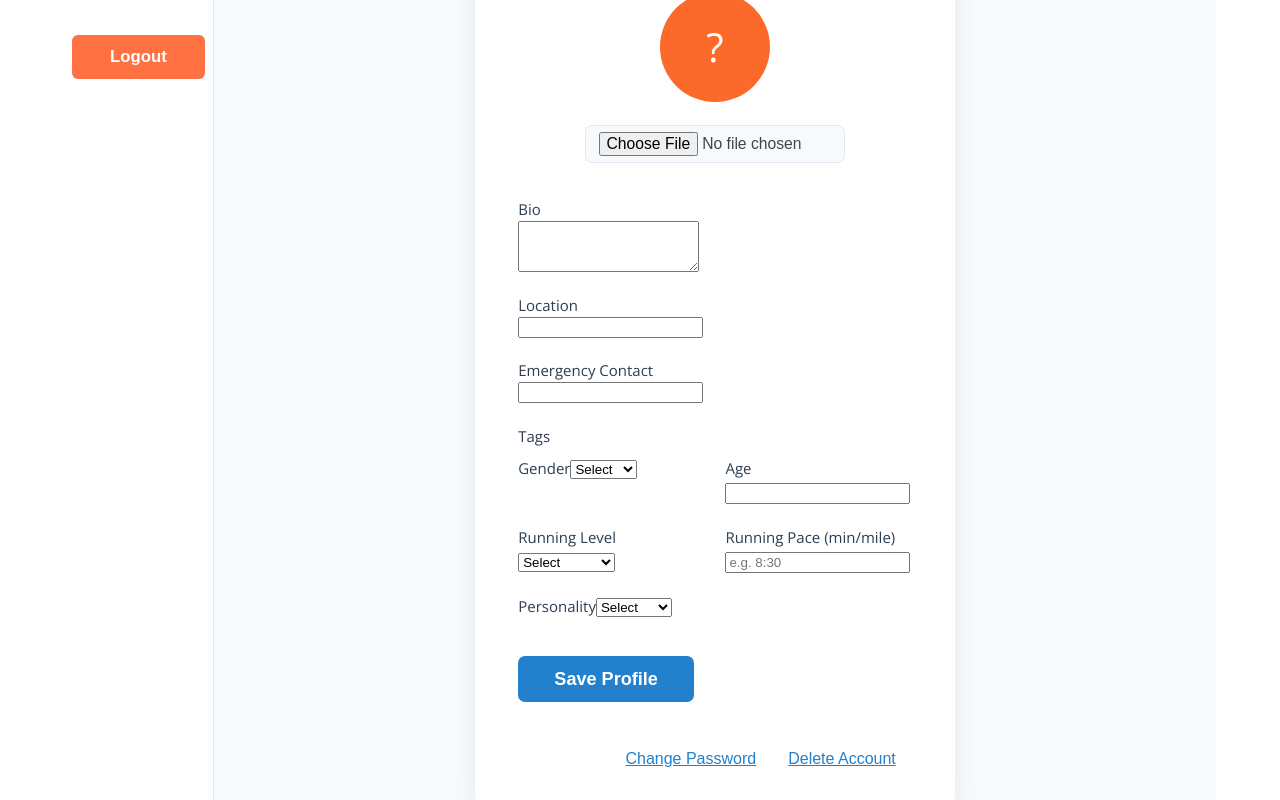
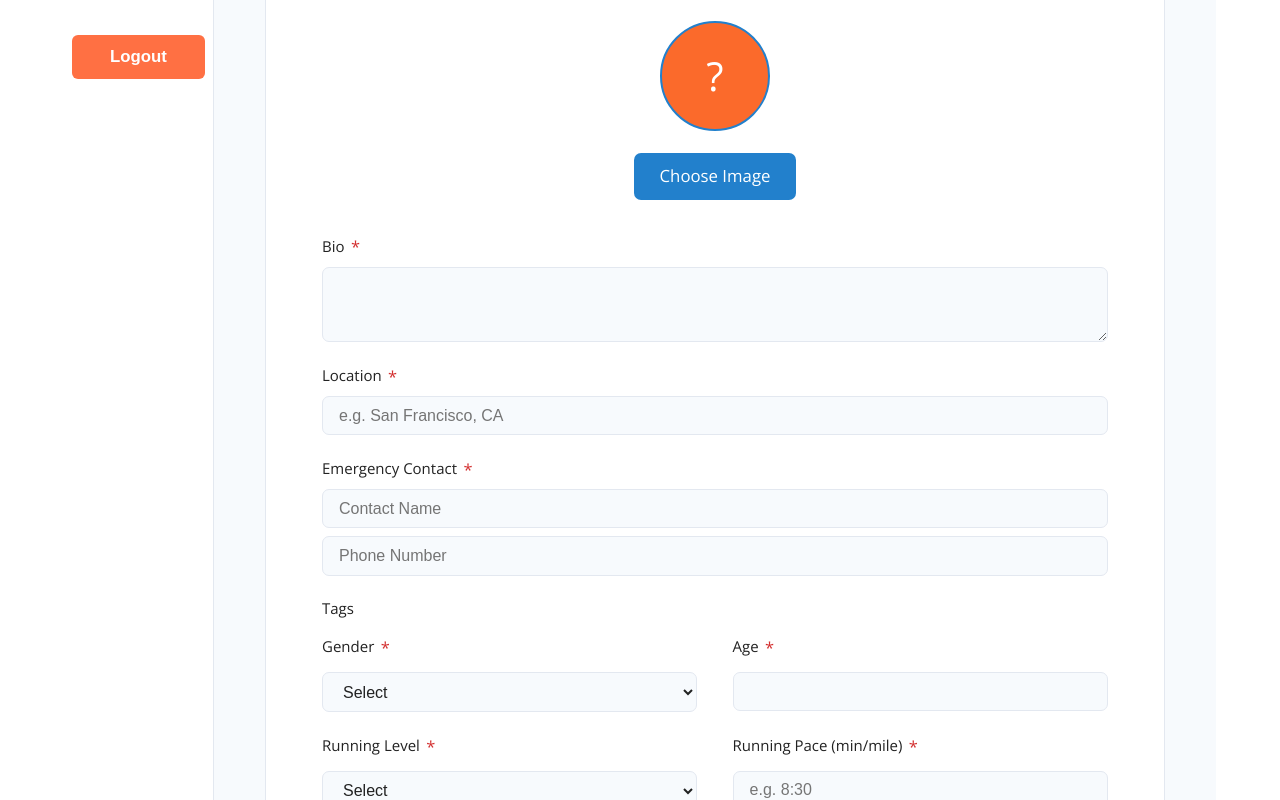
Before and after one commit to mg126e/Project_Frontend, a Vue app: page /dashboard/profile in a window 1280 px wide. Shown: the part 340-1140 px from the top of the page. Built offline with nearby package versions, Linux system fonts and the light colour scheme.

Commit message:
working on profile view and change password

```diff
--- a/src/views/UserProfileView.vue
+++ b/src/views/UserProfileView.vue
@@ -1,9 +1,9 @@
 <template>
   <section class="profile-edit">
     <h1>Edit Profile</h1>
-    <form @submit.prevent="saveProfile" class="profile-form">
+    <form v-if="isEditMode" @submit.prevent="saveProfile" class="profile-form">
       <div class="form-group">
-        <label for="displayname">Display Name</label>
+        <label for="displayname">Display Name <span class="required-star">*</span></label>
         <input id="displayname" v-model="profile.displayname" type="text" required />
       </div>
       <div class="profile-avatar-row">
@@ -13,26 +13,32 @@
         <div v-else class="profile-fallback-avatar">
           <span>{{ (auth.user?.username?.charAt(0) || '?').toUpperCase() }}</span>
         </div>
-        <input id="profileImage" type="file" @change="onImageChange" accept="image/*" class="profile-image-input" />
+        <label for="profileImage" class="btn-upload">
+          <input id="profileImage" type="file" @change="onImageChange" accept="image/*" class="profile-image-input" />
+          <span>Choose Image</span>
+        </label>
       </div>
       <div class="form-group">
-        <label for="bio">Bio</label>
-        <textarea id="bio" v-model="profile.bio" rows="3" />
+        <label for="bio">Bio <span class="required-star">*</span></label>
+        <textarea id="bio" v-model="profile.bio" rows="3" required />
       </div>
       <div class="form-group">
-        <label for="location">Location</label>
-        <input id="location" v-model="profile.location" type="text" />
+        <label for="location">Location <span class="required-star">*</span></label>
+        <input id="location" v-model="profile.location" type="text" required placeholder="e.g. San Francisco, CA" />
+        <span v-if="locationError" class="error-msg">Location must be in format: City, ST</span>
       </div>
       <div class="form-group">
-        <label for="emergencyContact">Emergency Contact</label>
-        <input id="emergencyContact" v-model="profile.emergencyContact" type="text" />
+        <label for="emergencyContact">Emergency Contact <span class="required-star">*</span></label>
+        <input id="emergencyContact" v-model="profile.emergencyContact" type="text" required placeholder="Contact Name" style="margin-bottom:0.5em;" />
+        <input id="emergencyContactPhone" v-model="profile.emergencyContactPhone" type="tel" required placeholder="Phone Number" @input="onEmergencyPhoneInput" />
+        <span v-if="emergencyPhoneError" class="error-msg">Enter a valid phone number</span>
       </div>
       <div class="form-group">
         <label>Tags</label>
         <div class="tags-grid">
           <div>
-            <label>Gender</label>
-            <select v-model="profile.tags.gender">
+            <label>Gender <span class="required-star">*</span></label>
+            <select v-model="profile.tags.gender" required>
               <option value="">Select</option>
               <option value="female">Female</option>
               <option value="male">Male</option>
@@ -44,15 +50,16 @@
               type="text"
               placeholder="You may specify here"
               style="margin-top: 0.5em; width: 100%;"
+              required
             />
           </div>
           <div>
-            <label>Age</label>
-            <input v-model="profile.tags.age" type="number" min="0" />
+            <label>Age <span class="required-star">*</span></label>
+            <input v-model="profile.tags.age" type="number" min="0" required />
           </div>
           <div>
-            <label>Running Level</label>
-            <select v-model="profile.tags.runningLevel">
+            <label>Running Level <span class="required-star">*</span></label>
+            <select v-model="profile.tags.runningLevel" required>
               <option value="">Select</option>
               <option value="beginner">Beginner</option>
               <option value="intermediate">Intermediate</option>
@@ -60,12 +67,13 @@
             </select>
           </div>
           <div>
-            <label>Running Pace (min/mile)</label>
-            <input v-model="profile.tags.runningPace" type="text" placeholder="e.g. 8:30" />
+            <label>Running Pace (min/mile) <span class="required-star">*</span></label>
+            <input v-model="profile.tags.runningPace" type="text" placeholder="e.g. 8:30" required @input="onPaceInput" />
+            <span v-if="paceError" class="error-msg">Running pace must be in correct format (e.g. 8:30)</span>
           </div>
           <div>
-            <label>Personality</label>
-            <select v-model="profile.tags.personality">
+            <label>Personality <span class="required-star">*</span></label>
+            <select v-model="profile.tags.personality" required>
               <option value="">Select</option>
               <option value="introvert">Introvert</option>
               <option value="extrovert">Extrovert</option>
@@ -77,7 +85,42 @@
       <button class="btn-primary" type="submit">Save Profile</button>
     </form>
 
-    <div class="change-password-trigger">
+    <div v-else class="profile-view-grid">
+      <div class="profile-view-main">
+        <div class="profile-view-tags">
+          <div class="profile-tag-row"><span class="profile-label">Display Name</span><span class="profile-value">{{ profile.displayname }}</span></div>
+          <div class="profile-tag-row"><span class="profile-label">Gender</span><span class="profile-value">{{ profile.tags.gender === 'other' ? profile.tags.genderOther : profile.tags.gender }}</span></div>
+          <div class="profile-tag-row"><span class="profile-label">Age</span><span class="profile-value">{{ profile.tags.age }}</span></div>
+          <div class="profile-tag-row"><span class="profile-label">Running Level</span><span class="profile-value">{{ profile.tags.runningLevel }}</span></div>
+          <div class="profile-tag-row"><span class="profile-label">Running Pace</span><span class="profile-value">{{ profile.tags.runningPace }}</span></div>
+          <div class="profile-tag-row"><span class="profile-label">Personality</span><span class="profile-value">{{ profile.tags.personality }}</span></div>
+          <div class="profile-tag-row"><span class="profile-label">Location</span><span class="profile-value">{{ profile.location }}</span></div>
+        </div>
+        <div class="profile-view-avatar-large">
+          <div v-if="profile.profileImage" class="profile-preview-wrapper">
+            <img :src="profile.profileImage" alt="Profile Preview" class="profile-preview-large" />
+          </div>
+          <div v-else class="profile-fallback-avatar-large">
+            <span>{{ (auth.user?.username?.charAt(0) || '?').toUpperCase() }}</span>
+          </div>
+        </div>
+      </div>
+      <div class="profile-view-bottom">
+        <div class="profile-bottom-left">
+          <span class="profile-label">Emergency Contact</span>
+          <span class="profile-value">{{ profile.emergencyContact }}<br v-if="profile.emergencyContact && profile.emergencyContactPhone" />
+            <span v-if="profile.emergencyContactPhone">📞 {{ profile.emergencyContactPhone }}</span>
+          </span>
+        </div>
+        <div class="profile-bottom-right">
+          <span class="profile-label">Bio</span>
+          <span class="profile-value">{{ profile.bio }}</span>
+        </div>
+      </div>
+      <button class="btn-primary" @click="isEditMode = true" style="margin-top:1.5rem;">Edit Profile</button>
+    </div>
+
+    <div v-if="isEditMode" class="change-password-trigger">
       <button class="btn-link" @click="showPasswordModal = true">Change Password</button>
       <button class="btn-link danger" @click="onDeleteUser">Delete Account</button>
     </div>
@@ -88,14 +131,14 @@
       @close="showPasswordModal = false"
       @password-changed="onPasswordChanged"
     />
+    <p v-if="passwordChangeMsg" class="success-msg">{{ passwordChangeMsg }}</p>
     <p v-if="deleteMsg" :class="{'error-msg': deleteMsgType==='error', 'success-msg': deleteMsgType==='success'}">{{ deleteMsg }}</p>
   </section>
 </template>
 
 <script setup>
-
 import { useAuthStore } from '../stores/auth';
-import { ref } from 'vue';
+import { ref, computed, onMounted } from 'vue';
 import ChangePasswordModal from '../components/ChangePasswordModal.vue';
 
 const auth = useAuthStore();
@@ -111,6 +154,7 @@ const profile = ref({
   bio: '',
   location: '',
   emergencyContact: '',
+  emergencyContactPhone: '',
   tags: {
     gender: '',
     genderOther: '',
@@ -119,6 +163,40 @@ const profile = ref({
     runningPace: '',
     personality: '',
   },
+});
+const emergencyPhoneError = ref(false);
+const passwordChangeMsg = ref('');
+function validatePhone(phone) {
+  // Accepts (123) 456-7890, 123-456-7890, 1234567890, 123.456.7890, 123 456 7890
+  return /^(\(\d{3}\)|\d{3})[-.\s]?\d{3}[-.\s]?\d{4}$/.test(phone);
+}
+
+function onEmergencyPhoneInput() {
+  emergencyPhoneError.value = !validatePhone(profile.value.emergencyContactPhone);
+}
+
+
+
+const isEditMode = ref(false);
+const locationError = ref(false);
+const paceError = ref(false);
+const isProfileEmpty = computed(() => {
+  const p = profile.value;
+  return !p.displayname || !p.bio || !p.location || !p.emergencyContact || !p.emergencyContactPhone || !p.tags.gender || !p.tags.age || !p.tags.runningLevel || !p.tags.runningPace || !p.tags.personality;
+});
+function validatePaceFormat(pace) {
+  // Accepts #:## or ##:##, minutes:seconds, 1 or 2 digits for minutes, always 2 digits for seconds
+  return /^\d{1,2}:[0-5]\d$/.test(pace);
+}
+
+function onPaceInput() {
+  paceError.value = !validatePaceFormat(profile.value.tags.runningPace);
+}
+
+onMounted(() => {
+  if (isProfileEmpty.value) {
+    isEditMode.value = true;
+  }
 });
 
 function onImageChange(e) {
@@ -132,8 +210,29 @@ function onImageChange(e) {
   }
 }
 
+function validateLocationFormat(location) {
+  // Accepts: City, ST (2 uppercase letters, optional spaces)
+  return /^\s*[^,]+,\s*[A-Z]{2}\s*$/.test(location);
+}
+
 function saveProfile() {
-  // TODO: Connect to backend or Pinia store for saving
+  locationError.value = false;
+  paceError.value = false;
+  emergencyPhoneError.value = false;
+  if (!validateLocationFormat(profile.value.location)) {
+    locationError.value = true;
+    return;
+  }
+  if (!validatePaceFormat(profile.value.tags.runningPace)) {
+    paceError.value = true;
+    return;
+  }
+  if (!validatePhone(profile.value.emergencyContactPhone)) {
+    emergencyPhoneError.value = true;
+    return;
+  }
+  // TODO: Connect to backend/Pinia store for saving
+  isEditMode.value = false;
   alert('Profile saved! (Connect this to your backend)');
 }
 
@@ -152,19 +251,25 @@ async function onDeleteUser() {
 
 function onPasswordChanged(msg) {
   showPasswordModal.value = false;
-  // Optionally show a message
+  passwordChangeMsg.value = msg;
+  setTimeout(() => { passwordChangeMsg.value = ''; }, 4000);
 }
 </script>
 
 <style scoped>
-
+.required-star {
+  color: #d32f2f;
+  font-size: 1.1em;
+  margin-left: 0.15em;
+  vertical-align: middle;
+}
 .profile-edit {
-  max-width: 480px;
+  max-width: 900px;
   margin: 3.5rem auto 0 auto;
   background: #fff;
-  border-radius: 18px;
-  padding: 2.5rem 2.7rem 2.2rem 2.7rem;
-  box-shadow: 0 4px 24px 0 rgba(0,0,0,0.07);
+  border-radius: 16px;
+  border: 1.5px solid #e3e8f0;
+  padding: 2.5rem 3.5rem 2.2rem 3.5rem;
   position: relative;
 }
 .profile-edit h1 {
@@ -178,6 +283,133 @@ function onPasswordChanged(msg) {
 .profile-form {
   margin-bottom: 2.2rem;
 }
+.profile-view-grid {
+  margin-bottom: 2.2rem;
+  background: linear-gradient(120deg, #f7fafd 60%, #e3e8f0 100%);
+  border-radius: 16px;
+  padding: 2.2rem 3.5rem 1.5rem 3.5rem;
+  display: flex;
+  flex-direction: column;
+  align-items: stretch;
+  border: 1.5px solid #e3e8f0;
+  min-width: 600px;
+  max-width: 900px;
+}
+.profile-view-main {
+  display: flex;
+  flex-direction: row;
+  justify-content: space-between;
+  align-items: flex-start;
+  gap: 2.5rem;
+}
+.profile-view-tags {
+  display: flex;
+  flex-direction: column;
+  gap: 0.7rem;
+  flex: 1;
+  min-width: 180px;
+}
+.profile-tag-row {
+  display: flex;
+  justify-content: space-between;
+  align-items: center;
+  background: #fff;
+  border-radius: 8px;
+  padding: 0.5em 1em;
+  font-size: 1.05rem;
+  color: #333;
+}
+.profile-view-avatar-large {
+  display: flex;
+  flex-direction: column;
+  align-items: center;
+  justify-content: flex-start;
+  min-width: 140px;
+}
+.profile-preview-large {
+  width: 130px;
+  height: 130px;
+  border-radius: 50%;
+  object-fit: cover;
+  background: #fff;
+  border: 2.5px solid var(--color-primary);
+}
+.profile-fallback-avatar-large {
+  width: 130px;
+  height: 130px;
+  border-radius: 50%;
+  background: var(--color-accent, orange);
+  display: flex;
+  align-items: center;
+  justify-content: center;
+  font-size: 3rem;
+  font-weight: 700;
+  color: #fff;
+  user-select: none;
+  border: 2.5px solid var(--color-primary);
+}
+.profile-view-bottom {
+  display: flex;
+  flex-direction: row;
+  justify-content: space-between;
+  align-items: flex-start;
+  margin-top: 2.2rem;
+  gap: 2.5rem;
+}
+.profile-bottom-left, .profile-bottom-right {
+  background: #fff;
+  border-radius: 8px;
+  padding: 1em 1.2em;
+  font-size: 1.08rem;
+  color: #333;
+  flex: 1;
+  min-width: 160px;
+  max-width: 50%;
+  display: flex;
+  flex-direction: column;
+  gap: 0.5em;
+}
+.profile-bottom-left .profile-label,
+.profile-bottom-right .profile-label {
+  font-weight: 600;
+  color: var(--color-primary);
+  margin-bottom: 0.2em;
+}
+.profile-bottom-left .profile-value,
+.profile-bottom-right .profile-value {
+  font-weight: 400;
+  color: #222;
+}
+.form-group {
+  margin-bottom: 1.3rem;
+  display: flex;
+  flex-direction: column;
+  align-items: flex-start;
+  width: 100%;
+}
+.form-group label {
+  font-weight: 500;
+  margin-bottom: 0.4em;
+  color: #222;
+}
+.form-group input,
+.form-group textarea,
+.form-group select {
+  width: 100%;
+  padding: 0.6em 1em;
+  border: 1.2px solid #e3e8f0;
+  border-radius: 7px;
+  font-size: 1rem;
+  background: #f7fafd;
+  color: #222;
+  transition: border 0.2s;
+}
+.form-group input:focus,
+.form-group textarea:focus,
+.form-group select:focus {
+  border: 1.5px solid var(--color-primary);
+  outline: none;
+}
 .profile-avatar-row {
   display: flex;
   flex-direction: column;
@@ -185,23 +417,10 @@ function onPasswordChanged(msg) {
   margin-bottom: 2.1rem;
   gap: 0.7rem;
 }
-.profile-image-input {
-  margin-top: 0.7rem;
-  font-size: 0.98rem;
-  color: #444;
-  background: #f7fafd;
-  border: 1.2px solid #e3e8f0;
-  border-radius: 7px;
-  padding: 0.4em 0.8em;
-  width: 80%;
-  max-width: 260px;
-}
-
-.form-group input:focus,
-.form-group textarea:focus,
-.form-group select:focus {
-  border: 1.5px solid #106cb8;
-  outline: none;
+.profile-preview-wrapper {
+  display: flex;
+  align-items: center;
+  justify-content: center;
 }
 .profile-preview {
   width: 110px;
@@ -209,12 +428,7 @@ function onPasswordChanged(msg) {
   border-radius: 50%;
   object-fit: cover;
   background: #fff;
-  box-shadow: 0 2px 8px rgba(0,0,0,0.07);
-}
-.profile-preview-wrapper {
-  display: flex;
-  align-items: center;
-  justify-content: center;
+  border: 2.5px solid var(--color-primary);
 }
 .profile-fallback-avatar {
   width: 110px;
@@ -228,60 +442,44 @@ function onPasswordChanged(msg) {
   font-weight: 700;
   color: #fff;
   user-select: none;
+  border: 2.5px solid var(--color-primary);
 }
-.profile-edit {
-  max-width: 480px;
-  margin: 3.5rem auto 0 auto;
-  background: #fff;
-  border-radius: 18px;
-  padding: 2.5rem 2.7rem 2.2rem 2.7rem;
+.profile-image-input {
+  display: none;
+}
+.btn-upload {
+  display: inline-block;
+  margin-top: 0.7rem;
+  background: var(--color-primary);
+  color: #fff;
+  border: none;
+  border-radius: 7px;
+  padding: 0.6em 1.5em;
+  font-weight: 600;
+  font-size: 1.05rem;
+  cursor: pointer;
+  transition: background 0.2s;
+  text-align: center;
   position: relative;
 }
-
-.profile-form {
-  margin-bottom: 2.2rem;
+.btn-upload:hover {
+  background: #106cb8;
 }
-.profile-avatar-row {
+.btn-upload span {
+  pointer-events: none;
+}
+.tags-grid {
+  display: grid;
+  grid-template-columns: repeat(2, 1fr);
+  gap: 1.3rem 2.2rem;
+  margin-top: 0.5rem;
+  width: 100%;
+}
+.tags-grid > div {
+  min-width: 120px;
   display: flex;
   flex-direction: column;
-  align-items: center;
-  margin-bottom: 2.1rem;
-  gap: 0.7rem;
-}
-.profile-image-input {
-  margin-top: 0.7rem;
-  font-size: 0.98rem;
-  color: #444;
-  background: #f7fafd;
-  border: 1.2px solid #e3e8f0;
-  border-radius: 7px;
-  padding: 0.4em 0.8em;
-  width: 80%;
-  max-width: 260px;
-}
-
-.tags-grid {
-  display: flex;
-  flex-wrap: wrap;
-  gap: 1.3rem;
-  margin-top: 0.5rem;
-.profile-preview {
-  width: 110px;
-  height: 110px;
-  border-radius: 50%;
-  object-fit: cover;
-  background: #fff;
-  box-shadow: 0 2px 8px rgba(0,0,0,0.07);
-}
-}
-.tags-grid > div {
-  flex: 1 1 180px;
-  min-width: 120px;
-}
-.profile-preview-wrapper {
-  display: flex;
-  align-items: center;
-  justify-content: center;
+  gap: 0.3em;
 }
 .btn-primary {
   background: var(--color-primary);
@@ -297,31 +495,12 @@ function onPasswordChanged(msg) {
 }
 .btn-primary:hover {
   background: #106cb8;
-.profile-fallback-avatar {
-  width: 110px;
-  height: 110px;
-  border-radius: 50%;
-  background: orange;
-  display: flex;
-  align-items: center;
-  justify-content: center;
-  font-size: 2.5rem;
-  font-weight: 700;
-  color: #fff;
-  user-select: none;
-  box-shadow: 0 2px 8px rgba(0,0,0,0.07);
-}
 }
 .change-password-trigger {
   display: flex;
   justify-content: flex-end;
   margin: 2.7rem 0 0 0;
-}
-.form-group {
-  margin-bottom: 1.3rem;
-  display: flex;
-  flex-direction: column;
-  align-items: flex-start;
+  gap: 1.2rem;
 }
 .btn-link {
   background: none;
@@ -330,49 +509,20 @@ function onPasswordChanged(msg) {
   padding: 0.5em 1em;
   font-size: 1rem;
   cursor: pointer;
-  text-decoration: underline;
-  transition: color 0.2s;
+  text-decoration: none;
+  border-radius: 6px;
+  transition: color 0.2s, background 0.2s;
+}
+.btn-link.danger {
+  color: #d32f2f;
 }
 .btn-link:hover {
   color: #106cb8;
+  background: #e3f1fc;
 }
-
-.change-password-trigger {
-  display: flex;
-  justify-content: flex-end;
-  margin: 2.5rem 0 0 0;
-}
-.btn-link {
-  background: none;
-  color: var(--color-primary);
-  border: none;
-  padding: 0.5em 1em;
-  font-size: 1rem;
-  cursor: pointer;
-  text-decoration: underline;
-  transition: color 0.2s;
-}
-.btn-link:hover {
-  color: #106cb8;
-}
-
-.change-password-form {
-  margin: 0;
-  background: none;
-  box-shadow: none;
-  padding: 0;
-}
-.change-password-form h2 {
-  font-size: 1.3rem;
-  color: var(--color-primary);
-  margin-bottom: 1.2rem;
-  text-align: center;
-}
-.modal-actions {
-  display: flex;
-  gap: 1.2rem;
-  justify-content: flex-end;
-  margin-top: 1.2rem;
+.btn-link.danger:hover {
+  color: #b71c1c;
+  background: #fdeaea;
 }
 .error-msg {
   color: #d32f2f;
@@ -384,5 +534,4 @@ function onPasswordChanged(msg) {
   margin-top: 0.7rem;
   text-align: center;
 }
-
 </style>
```
Also changed, not shown: src/components/ChangePasswordModal.vue (+15 -4 lines).
